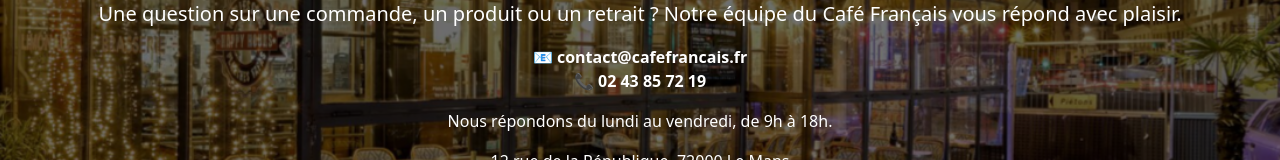
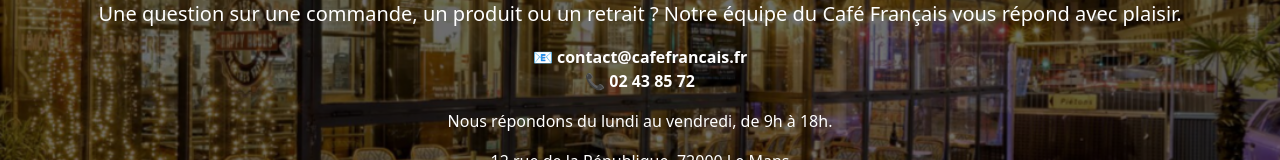
Before and after one commit to LEFRAY-Damien/Projet-cafe, a Vue app in the folder frontend/: page /contact in a window 1280 px wide. Shown: the part 321-481 px from the top of the page. Built offline with nearby package versions, Linux system fonts and the light colour scheme.

Commit message:
safe avant changement

```diff
--- a/frontend/src/views/ContactView.vue
+++ b/frontend/src/views/ContactView.vue
@@ -12,7 +12,7 @@
 
       <p class="mb-3">
         📧 <strong>contact@cafefrancais.fr</strong><br />
-        📞 <strong>02 43 85 72 19</strong>
+        📞 <strong>02 43 85 72</strong>
       </p>
 
       <p>
```
